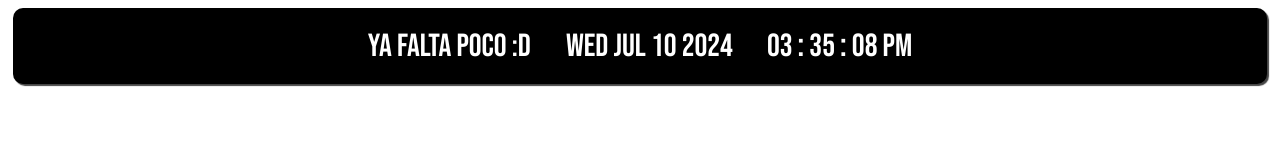
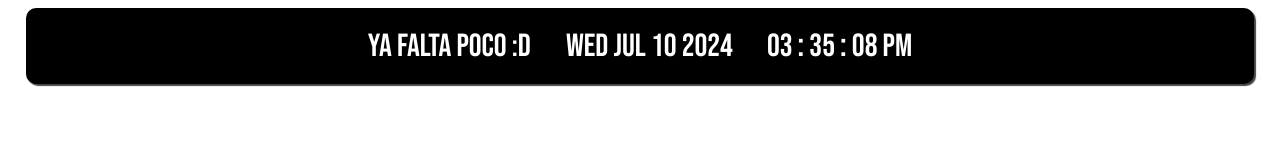
Before and after one commit to giucichillitti66/notion, a plain HTML site: page index.html in a window 1280 px wide. Drawn offline with Linux system fonts and the light colour scheme.

Commit message:
Update index.html

```diff
--- a/index.html
+++ b/index.html
@@ -41,7 +41,7 @@ h1 {
     padding: 10px 25px 10px 25px;
     border-radius: 10px;
     background: #000000;
-    width: 94vw;
+    width: 92vw;
     color: #fff;
     display: inline-block;
     box-shadow: 2px 2px 1px 0px #454545;
```
